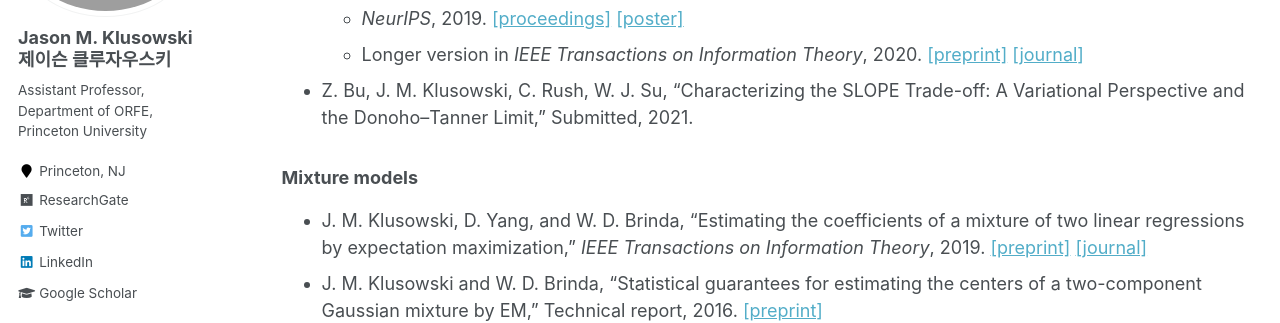
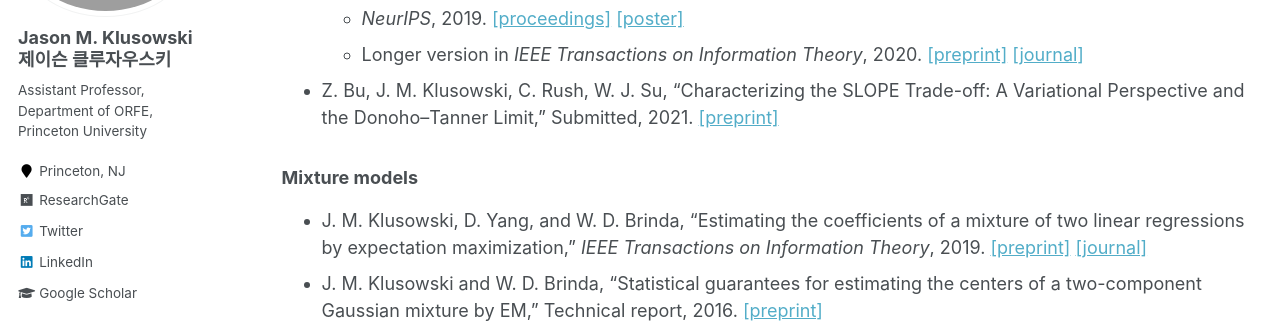
Before and after one commit to jasonklusowski/jasonklusowski.github.io, a Jekyll site: the page built from _pages/publications.md, in a window 1280 px wide and 900 px high, scrolled down 1043 px. Shown: the part 153-476 px from the top of the window. Built offline with Jekyll 4.4.1, drawn with Linux system fonts in a browser that asks for light colours; formulas are drawn with MathJax 3.

Commit message:
Update publications.md

```diff
--- a/_pages/publications.md
+++ b/_pages/publications.md
@@ -31,7 +31,7 @@ You can also find my articles on my [Google Scholar profile](https://scholar.goo
 * Z. Bu, J. M. Klusowski, C. Rush, W. J. Su, "Algorithmic analysis and statistical estimation of SLOPE via approximate message passing,"
   - _NeurIPS_, 2019. [[proceedings]](http://papers.neurips.cc/paper/9134-algorithmic-analysis-and-statistical-estimation-of-slope-via-approximate-message-passing) [[poster]](https://jasonklusowski.github.io/files/SLOPEAMP_poster.pdf)
   - Longer version in _IEEE Transactions on Information Theory_, 2020. [[preprint]](https://arxiv.org/pdf/1907.07502.pdf) [[journal]](https://ieeexplore.ieee.org/document/9204751)
-* Z. Bu, J. M. Klusowski, C. Rush, W. J. Su, "Characterizing the SLOPE Trade-off: A Variational Perspective and the Donoho–Tanner Limit," Submitted, 2021.
+* Z. Bu, J. M. Klusowski, C. Rush, W. J. Su, "Characterizing the SLOPE Trade-off: A Variational Perspective and the Donoho–Tanner Limit," Submitted, 2021. [[preprint]](https://arxiv.org/pdf/2105.13302.pdf)
 
 ### Mixture models
 
```
